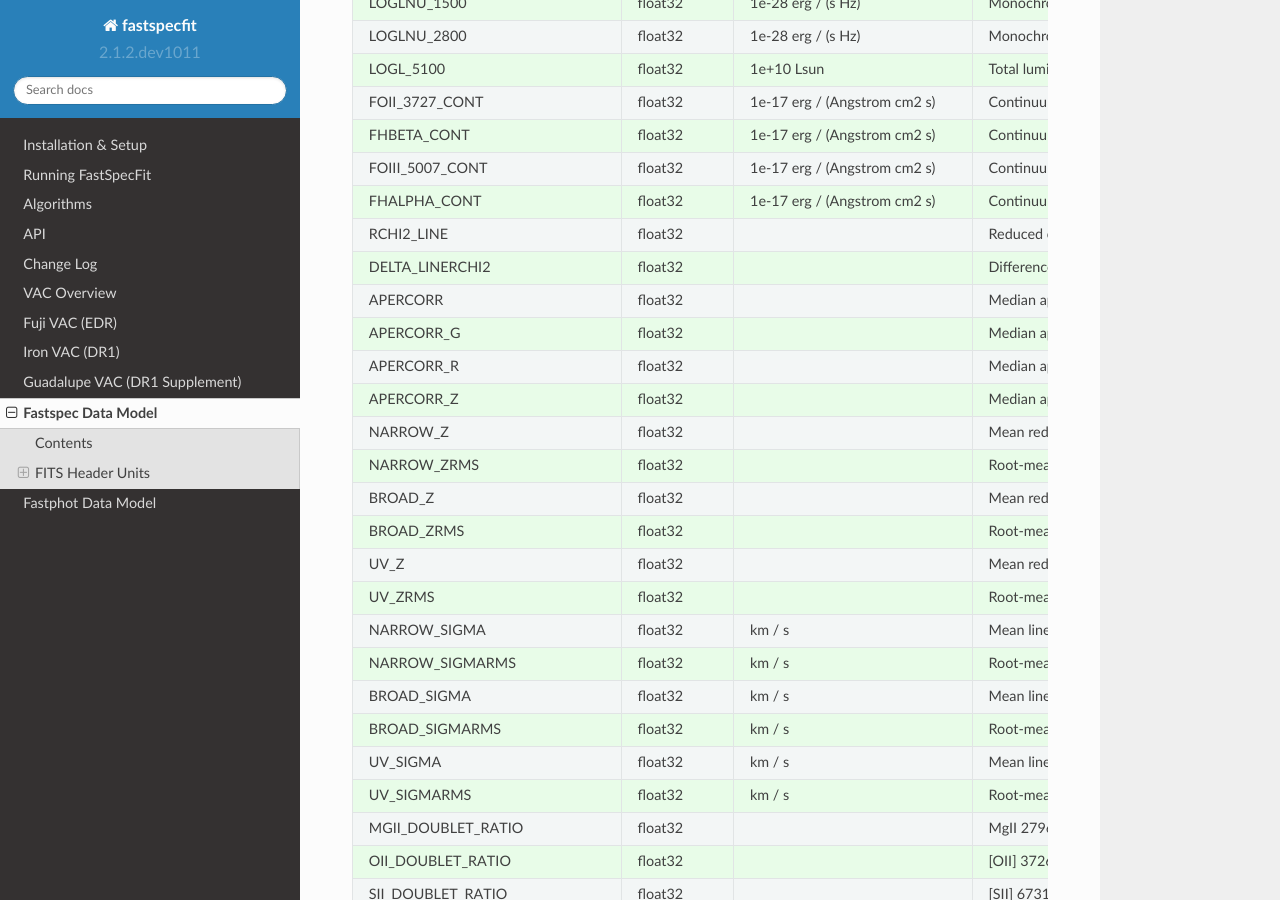
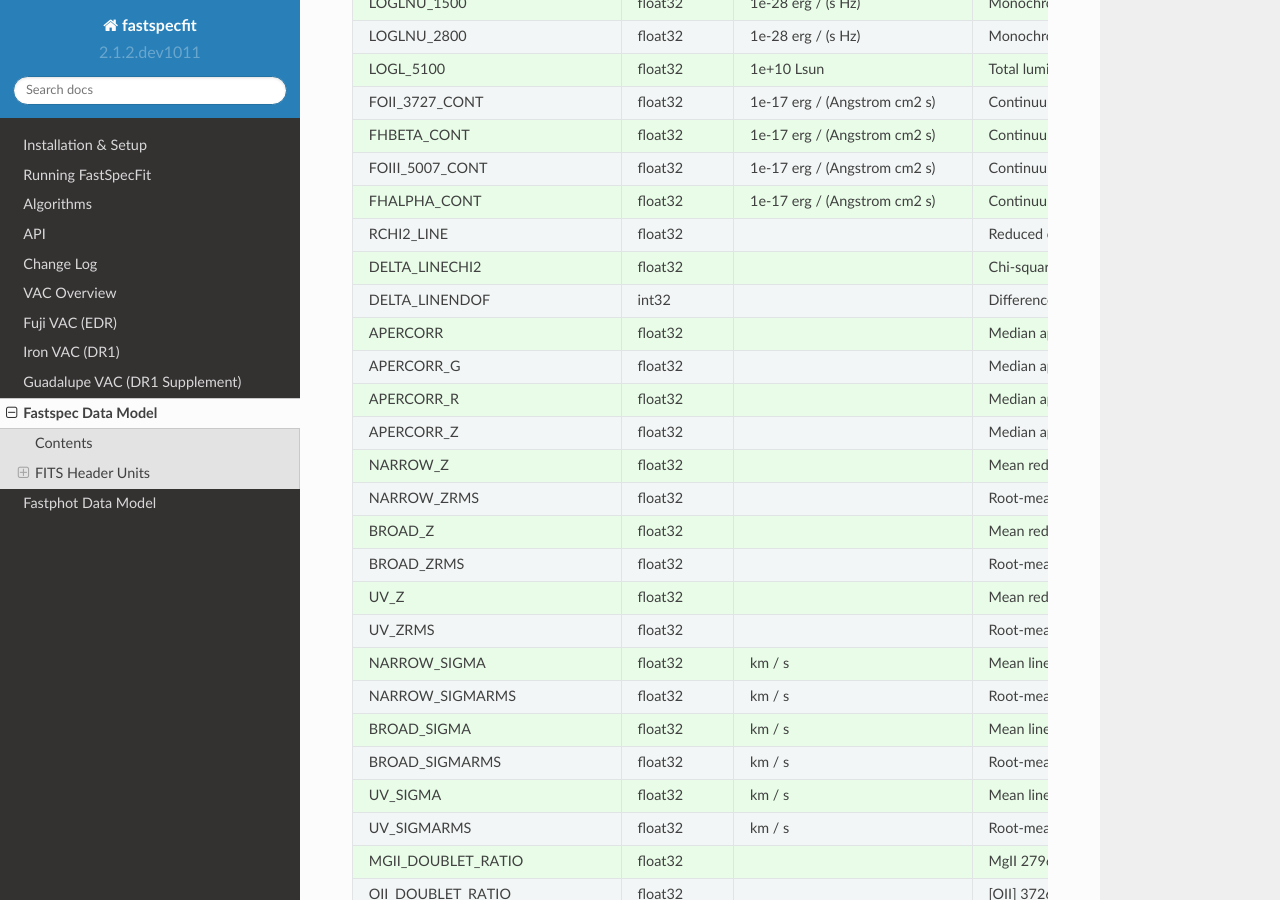
Before and after one commit to desihub/fastspecfit, a Sphinx documentation site: the page built from doc/fastspec.rst, in a window 1280 px wide and 900 px high, scrolled down 3798 px. Built offline with Sphinx 7.4.7 and the Read the Docs theme 2.0.0, drawn with Linux system fonts in a browser that asks for light colours.

Commit message:
update data model documentation

```diff
--- a/doc/fastspec.rst
+++ b/doc/fastspec.rst
@@ -164,7 +164,8 @@ Name                         Type         Units                         Descript
              FOIII_5007_CONT      float32  1e-17 erg / (Angstrom cm2 s) Continuum flux at 5008.239 A in the rest-frame.
                 FHALPHA_CONT      float32  1e-17 erg / (Angstrom cm2 s) Continuum flux at 6564.613 A in the rest-frame.
                   RCHI2_LINE      float32                               Reduced chi-squared of an emission-line model fit.
-             DELTA_LINERCHI2      float32                               Difference in the reduced chi-squared values between an emission-line model with narrow lines only and a model with both broad and narrow lines.
+              DELTA_LINECHI2      float32                               Chi-squared difference between an emission-line model without and with broad lines.
+              DELTA_LINENDOF        int32                               Difference in the degrees of freedom between an emission-line model without and with broad lines.
                     APERCORR      float32                               Median aperture correction factor.
                   APERCORR_G      float32                               Median aperture correction factor measured in the g-band.
                   APERCORR_R      float32                               Median aperture correction factor measured in the r-band.
```
